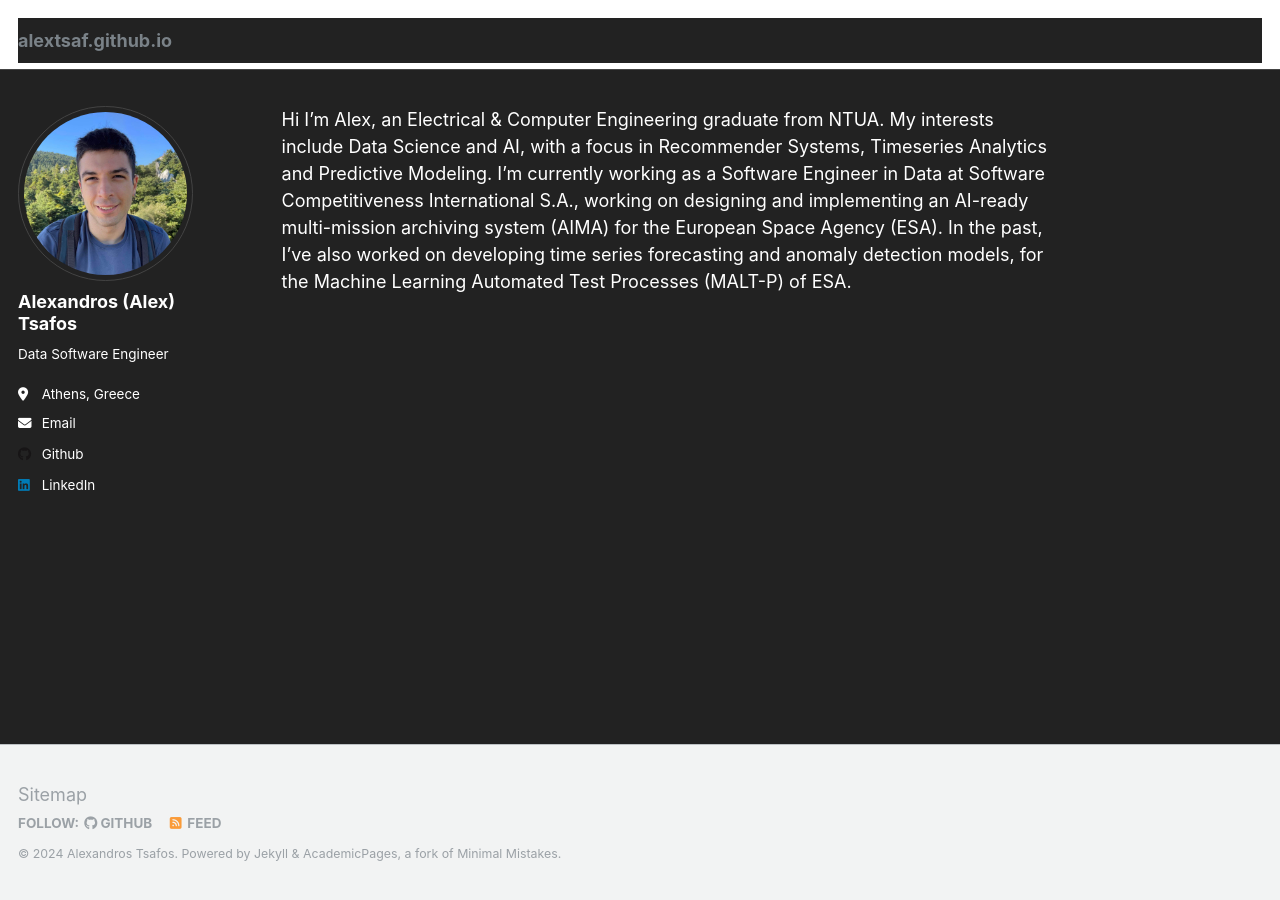
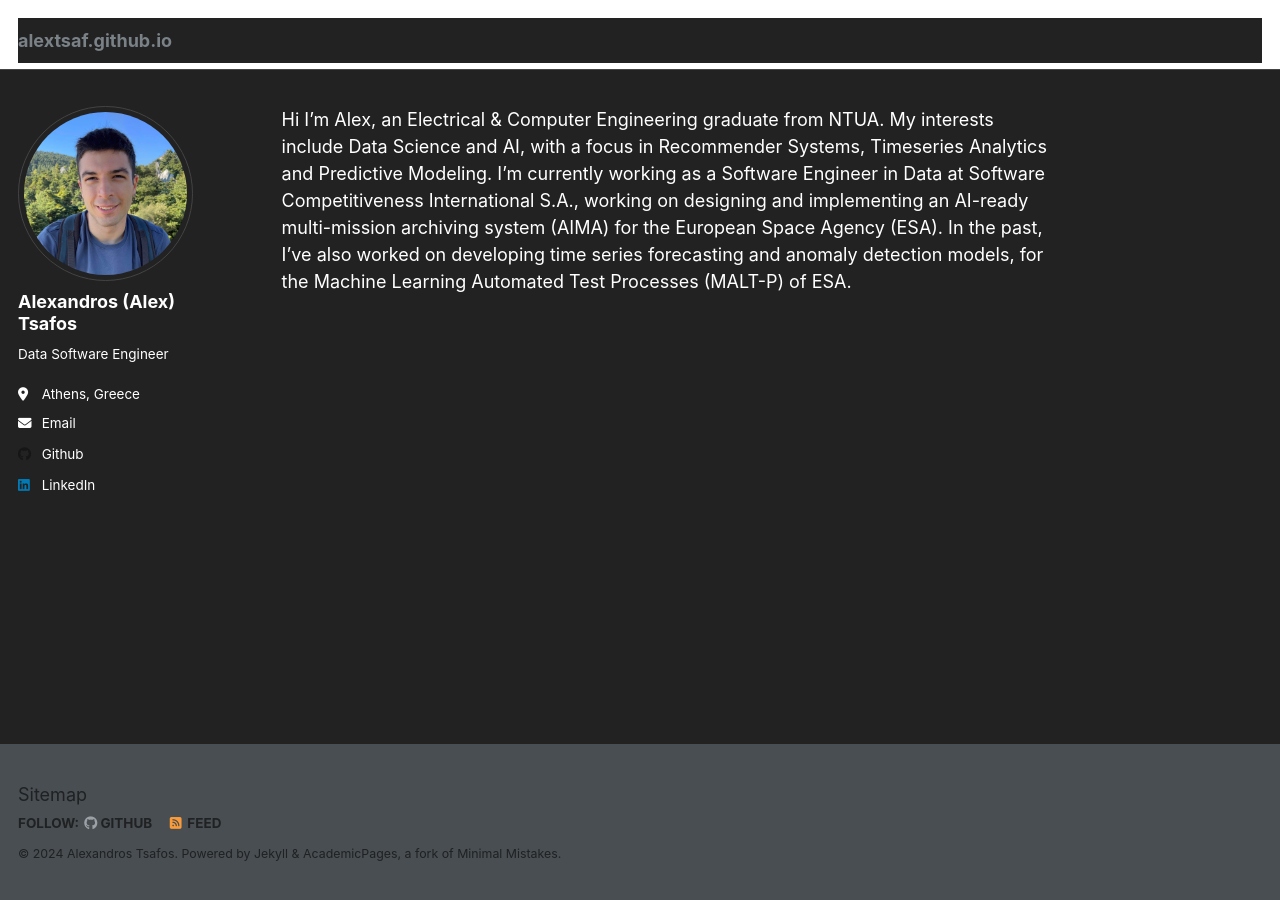
Before and after one commit to alextsaf/alextsaf.github.io, a Jekyll site: the page built from _pages/about.md, in a window 1280 px wide. Built offline with Jekyll 4.4.1, drawn with Linux system fonts in a browser that asks for light colours.

Commit message:
one more try at dark theme

```diff
--- a/_includes/head/custom.html
+++ b/_includes/head/custom.html
@@ -21,7 +21,7 @@
 <meta name="msapplication-TileColor" content="#000000">
 <meta name="msapplication-TileImage" content="{{ base_path }}/images/mstile-144x144.png?v=M44lzPylqQ">
 <meta name="msapplication-config" content="{{ base_path }}/images/browserconfig.xml?v=M44lzPylqQ">
-<meta name="theme-color" content="#ffffff">
+<meta name="theme-color" content="#000000">
 <link rel="stylesheet" href="{{ base_path }}/assets/css/academicons.css"/>
 
 
--- a/_sass/_footer.scss
+++ b/_sass/_footer.scss
@@ -15,13 +15,13 @@
   height: auto;
   /* sticky footer fix end */
   margin-top: 3em;
-  color: mix(#fff, $gray, 25%);
+  color: mix(#000, $gray, 75%);
   -webkit-animation: intro 0.3s both;
           animation: intro 0.3s both;
   -webkit-animation-delay: 0.45s;
           animation-delay: 0.45s;
-  background-color: $lighter-gray;
-  border-top: 1px solid $light-gray;
+  background-color: $dark-gray;
+  border-top: 1px solid $dark-gray;
 
   footer {
     @include clearfix;
```
